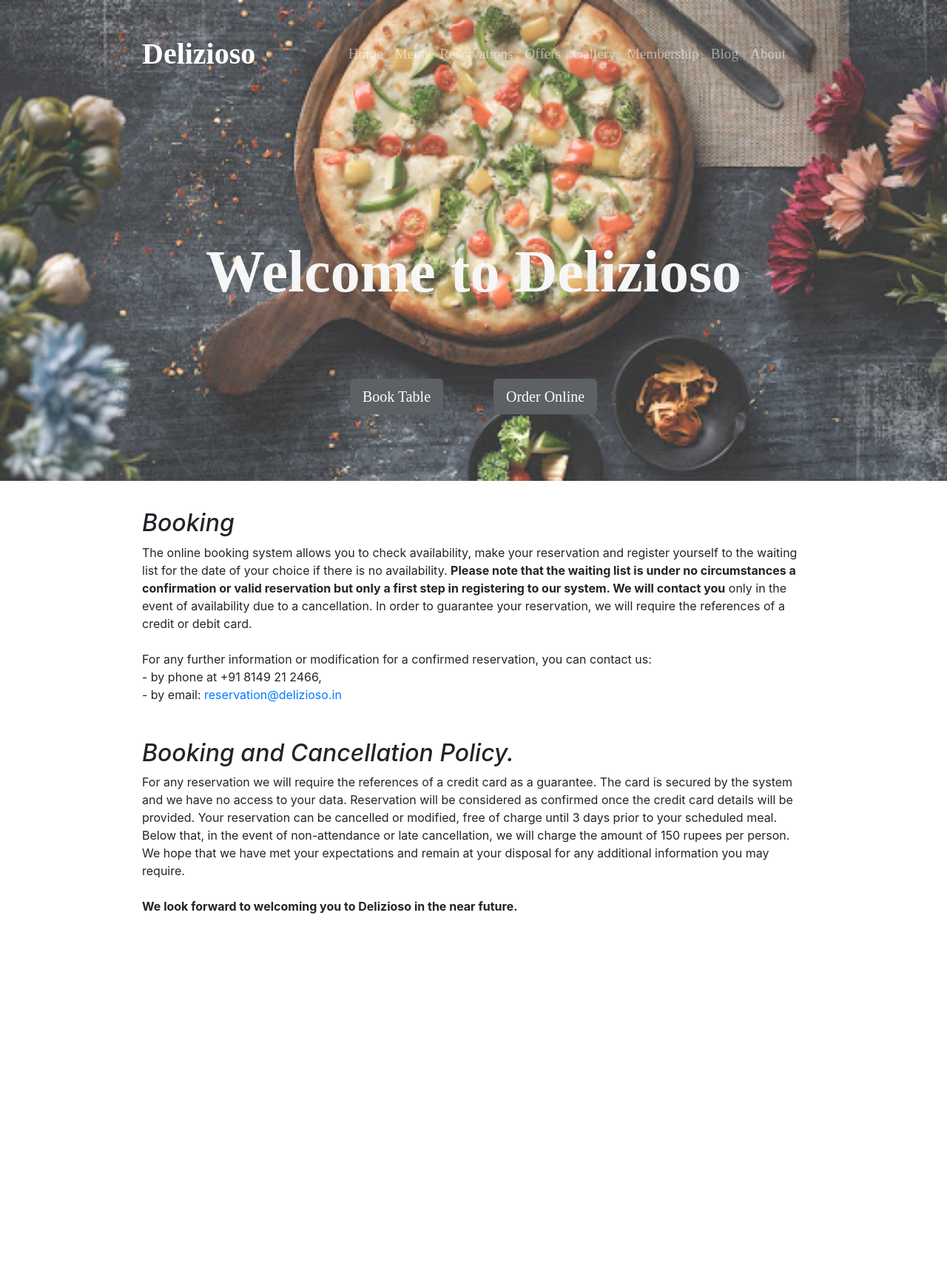
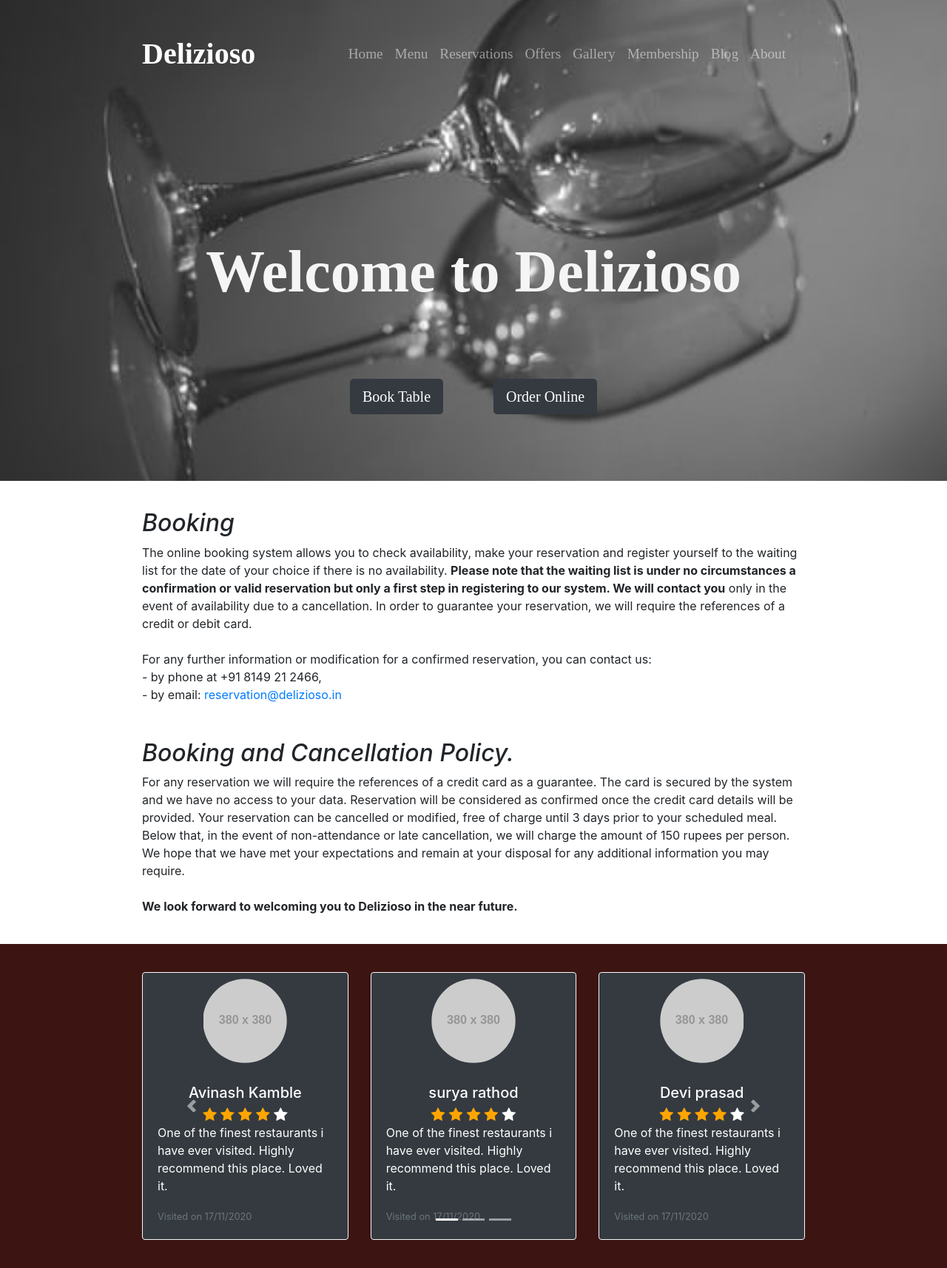
Before and after one commit to Kkalani61/Restaurant_website, a PHP site: page / in a window 1280 px wide. Shown: the whole page at 74% size. Before the commit the page ends 1235 px from the top, so only its background shows below. Run offline with PHP 8.4, Linux system fonts and the light colour scheme; grey boxes labelled with a size stand in for pictures from a placeholder-image service; some libraries are stand-ins or nearby versions.

Commit message:
code must be tested in demo files, added reviews section

```diff
--- a/css/styles.css
+++ b/css/styles.css
@@ -10,6 +10,12 @@ h1 {font-family:Montserrat; font-weight: bolder; line-height:1.2; font-size:5rem
 .btn {margin: 7% 2.5%}
 
 #booking {padding: 3% 15% 3%}
+
+#reviews {padding: 3% 15% 3%; background-color: #3c1412}
+.card-img-top {border-radius: 100%; width: 130px; margin-left: auto; margin-right: auto; padding: 3%}
+.checked {color: orange}
+
+
 
 /* The Modal (background) */
 .model {
--- a/index.html
+++ b/index.html
@@ -2,12 +2,13 @@
 <html lang="en">
 <head>
     <style>
-        #title {background-image: url(spoon.jpg); background-repeat:no-repeat; background-size:cover; background-position:center; opacity: 0.8}
+        #title {background-image: url(wine.jfif); background-repeat:no-repeat; background-size:cover; background-position:center; opacity: 1}
     </style>
     <meta charset="UTF-8">
     <title>Delizioso</title>
 
     <!-- Fonts-->
+    <link rel="stylesheet" href="https://cdnjs.cloudflare.com/ajax/libs/font-awesome/4.7.0/css/font-awesome.min.css">
 
     <!-- Bootstrap CDN -->
     <link rel="stylesheet" href="https://stackpath.bootstrapcdn.com/bootstrap/4.4.1/css/bootstrap.min.css" integrity="sha384-Vkoo8x4CGsO3+Hhxv8T/Q5PaXtkKtu6ug5TOeNV6gBiFeWPGFN9MuhOf23Q9Ifjh" crossorigin="anonymous">
@@ -109,6 +110,191 @@
             <b>We look forward to welcoming you to Delizioso in the near future.</b> </a>
     </section>
 
-    <script src="index.js"> </script>
+    <section id="reviews">
+        <div id="carouselExampleIndicators" class="carousel slide" data-ride="carousel">
+            <ol class="carousel-indicators">
+              <li data-target="#carouselExampleIndicators" data-slide-to="0" class="active"></li>
+              <li data-target="#carouselExampleIndicators" data-slide-to="1"></li>
+              <li data-target="#carouselExampleIndicators" data-slide-to="2"></li>
+            </ol>
+            <div class="carousel-inner">
+                <div class="carousel-item active">
+                    <div class="row">
+                        <div class="col-sm-4">
+                            <div class="card text-white bg-dark border-light">
+                                <img class="card-img-top" src="http://placehold.it/380?text=1" alt="Card image cap">
+                                <div class="card-body">
+                                <h5 class="card-title text-center">Avinash Kamble</h5>
+                                <h5 class="card-subtitle text-center">
+                                    <span class="fa fa-star checked"></span>
+                                    <span class="fa fa-star checked"></span>
+                                    <span class="fa fa-star checked"></span>
+                                    <span class="fa fa-star checked"></span>
+                                    <span class="fa fa-star"></span> </h5>
+                                <p class="card-text">One of the finest restaurants i have ever visited. Highly recommend this place. Loved it.</p>
+                                <p class="card-text"><small class="text-muted">Visited on 17/11/2020</small></p>
+                                </div>
+                            </div>
+                        </div>
+
+                        <div class="col-sm-4">
+                            <div class="card text-white bg-dark border-light">
+                                <img class="card-img-top" src="http://placehold.it/380?text=2" alt="Card image cap">
+                                <div class="card-body">
+                                <h5 class="card-title text-center"> surya rathod </h5>
+                                <h5 class="card-subtitle text-center">
+                                <span class="fa fa-star checked"></span>
+                                <span class="fa fa-star checked"></span>
+                                <span class="fa fa-star checked"></span>
+                                <span class="fa fa-star checked"></span>
+                                <span class="fa fa-star"></span> </h5>
+                                <p class="card-text">One of the finest restaurants i have ever visited. Highly recommend this place. Loved it.</p>
+                                <p class="card-text"><small class="text-muted">Visited on 17/11/2020</small></p>
+                                </div>
+                            </div>
+                        </div>
+
+                        <div class="col-sm-4">
+                            <div class="card text-white bg-dark border-light">
+                                <img class="card-img-top" src="http://placehold.it/380?text=3" alt="Card image cap">
+                                <div class="card-body">
+                                <h5 class="card-title text-center"> Devi prasad</h5>
+                                <h5 class="card-subtitle text-center">
+                                <span class="fa fa-star checked"></span>
+                                <span class="fa fa-star checked"></span>
+                                <span class="fa fa-star checked"></span>
+                                <span class="fa fa-star checked"></span>
+                                <span class="fa fa-star"></span> </h5>
+                                <p class="card-text">One of the finest restaurants i have ever visited. Highly recommend this place. Loved it.</p>
+                                <p class="card-text"><small class="text-muted">Visited on 17/11/2020</small></p>
+                                </div>
+                            </div>
+                        </div>
+                    </div>
+                </div>
+
+                <div class="carousel-item">
+                    <div class="row">
+                        <div class="col-sm-4">
+                            <div class="card text-white bg-dark border-light">
+                                <img class="card-img-top" src="http://placehold.it/380?text=4" alt="Card image cap">
+                                <div class="card-body">
+                                <h5 class="card-title text-center"> Shyam apte</h5>
+                                <h5 class="card-subtitle text-center">
+                                <span class="fa fa-star checked"></span>
+                                <span class="fa fa-star checked"></span>
+                                <span class="fa fa-star checked"></span>
+                                <span class="fa fa-star checked"></span>
+                                <span class="fa fa-star"></span> </h5>
+                                <p class="card-text">One of the finest restaurants i have ever visited. Highly recommend this place. Loved it.</p>
+                                <p class="card-text"><small class="text-muted">Visited on 17/11/2020</small></p>
+                            </div>
+                            </div>
+                        </div>
+
+                        <div class="col-sm-4">
+                            <div class="card text-white bg-dark border-light">
+                                <img class="card-img-top " src="http://placehold.it/380?text=5" alt="Card image cap">
+                                <div class="card-body">
+                                <h5 class="card-title text-center"> Kanye West</h5>
+                                <h5 class="card-subtitle text-center">
+                                <span class="fa fa-star checked"></span>
+                                <span class="fa fa-star checked"></span>
+                                <span class="fa fa-star checked"></span>
+                                <span class="fa fa-star checked"></span>
+                                <span class="fa fa-star"></span> </h5>
+                                <p class="card-text">One of the finest restaurants i have ever visited. Highly recommend this place. Loved it.</p>
+                                <p class="card-text"><small class="text-muted">Visited on 17/11/2020</small></p>
+                                </div>
+                            </div>
+                        </div>
+
+                        <div class="col-sm-4">
+                            <div class="card text-white bg-dark border-light">
+                                <img class="card-img-top" src="http://placehold.it/380?text=6" alt="Card image cap">
+                                <div class="card-body">
+                                <h5 class="card-title text-center"> Doland trump</h5>
+                                <h5 class="card-subtitle text-center">
+                                <span class="fa fa-star checked"></span>
+                                <span class="fa fa-star checked"></span>
+                                <span class="fa fa-star checked"></span>
+                                <span class="fa fa-star checked"></span>
+                                <span class="fa fa-star"></span> </h5>
+                                <p class="card-text">One of the finest restaurants i have ever visited. Highly recommend this place. Loved it.</p>
+                                <p class="card-text"><small class="text-muted">Visited on 17/11/2020</small></p>
+                                </div>
+                            </div>
+                        </div>
+                    </div>
+                </div>
+
+                <div class="carousel-item">
+                    <div class="row">
+                        <div class="col-sm-4">
+                            <div class="card text-white bg-dark border-light">
+                                <img class="card-img-top" src="http://placehold.it/380?text=7" alt="Card image cap">
+                                <div class="card-body">
+                                <h5 class="card-title text-center"> joe Biden</h5>
+                                <h5 class="card-subtitle text-center">
+                                <span class="fa fa-star checked"></span>
+                                <span class="fa fa-star checked"></span>
+                                <span class="fa fa-star checked"></span>
+                                <span class="fa fa-star checked"></span>
+                                <span class="fa fa-star"></span> </h5>
+                                <p class="card-text">One of the finest restaurants i have ever visited. Highly recommend this place. Loved it.</p>
+                                <p class="card-text"><small class="text-muted">Visited on 17/11/2020</small></p>
+                                </div>
+                            </div>
+                        </div>
+
+                        <div class="col-sm-4">
+                            <div class="card text-white bg-dark border-light">
+                                <img class="card-img-top" src="http://placehold.it/380?text=8" alt="Card image cap">
+                                <div class="card-body">
+                                <h5 class="card-title text-center"> Narendra Modi </h5>
+                                <h5 class="card-subtitle text-center">
+                                <span class="fa fa-star checked"></span>
+                                <span class="fa fa-star checked"></span>
+                                <span class="fa fa-star checked"></span>
+                                <span class="fa fa-star checked"></span>
+                                <span class="fa fa-star"></span> </h5>
+                                <p class="card-text">One of the finest restaurants i have ever visited. Highly recommend this place. Loved it.</p>
+                                <p class="card-text"><small class="text-muted">Visited on 17/11/2020</small></p>
+                                </div>
+                            </div>
+                        </div>
+
+                        <div class="col-sm-4">
+                            <div class="card text-white bg-dark border-light">
+                                <img class="card-img-top" src="http://placehold.it/380?text=9" alt="Card image cap">
+                                <div class="card-body">
+                                <h5 class="card-title text-center"> Barrack Obama</h5>
+                                <h5 class="card-subtitle text-center">
+                                <span class="fa fa-star checked"></span>
+                                <span class="fa fa-star checked"></span>
+                                <span class="fa fa-star checked"></span>
+                                <span class="fa fa-star checked"></span>
+                                <span class="fa fa-star"></span> </h5>
+                                <p class="card-text">One of the finest restaurants i have ever visited. Highly recommend this place. Loved it.</p>
+                                <p class="card-text"><small class="text-muted">Visited on 17/11/2020</small></p>
+                                </div>
+                            </div>
+                        </div>
+                    </div>
+                </div>
+            </div>
+            <a class="carousel-control-prev" href="#carouselExampleIndicators" role="button" data-slide="prev">
+                <span class="carousel-control-prev-icon bg-dark border border-dark rounded-circle" aria-hidden="true"></span>
+                <span class="sr-only">Previous</span>
+            </a>
+            <a class="carousel-control-next" href="#carouselExampleIndicators" role="button" data-slide="next">
+                <span class="carousel-control-next-icon bg-dark border border-dark rounded-circle" aria-hidden="true"></span>
+                <span class="sr-only">Next</span>
+            </a>
+        </div>
+    </section>
+
+<script src="index.js"> </script>
+
 </body>
 </html>
```
Also changed, not shown: demo.html (+120 -13 lines), demo.js (added, +20 -0 lines), index.js (line endings or trailing spaces), wine.jfif (added).
